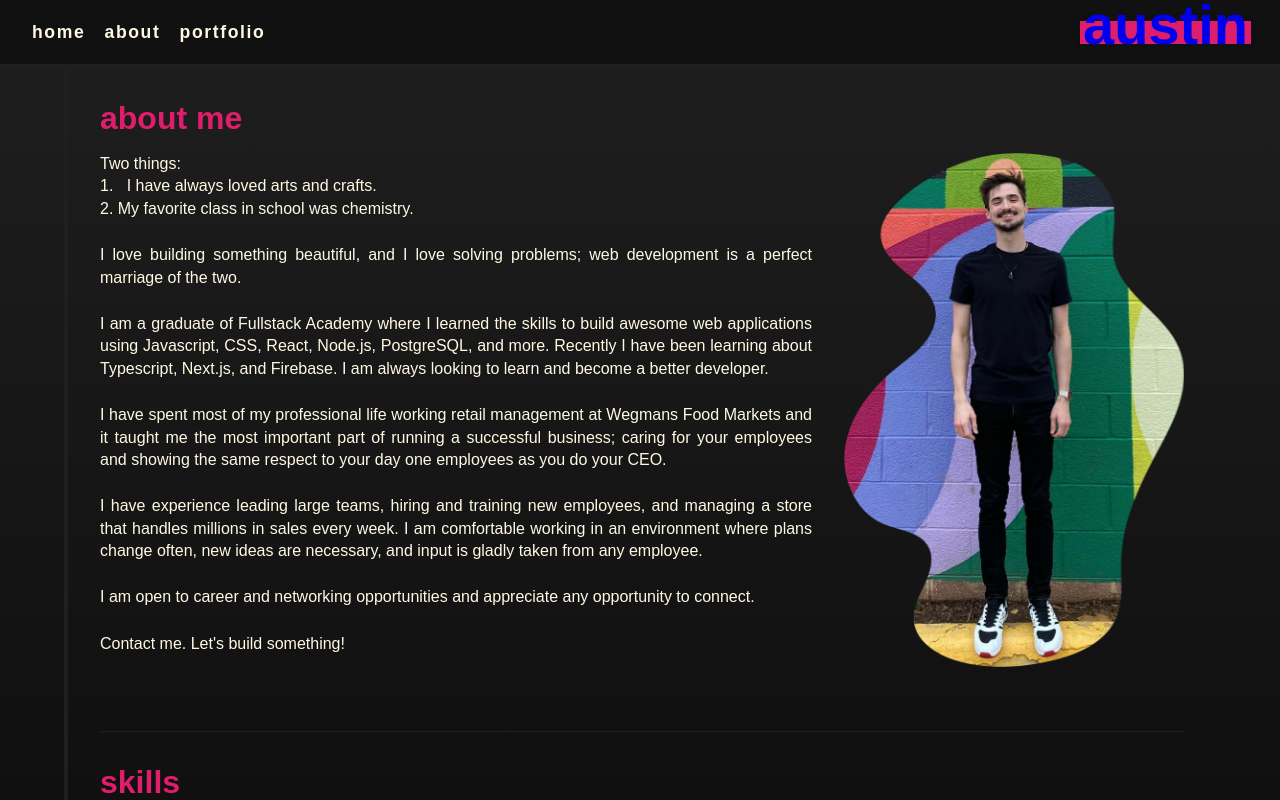
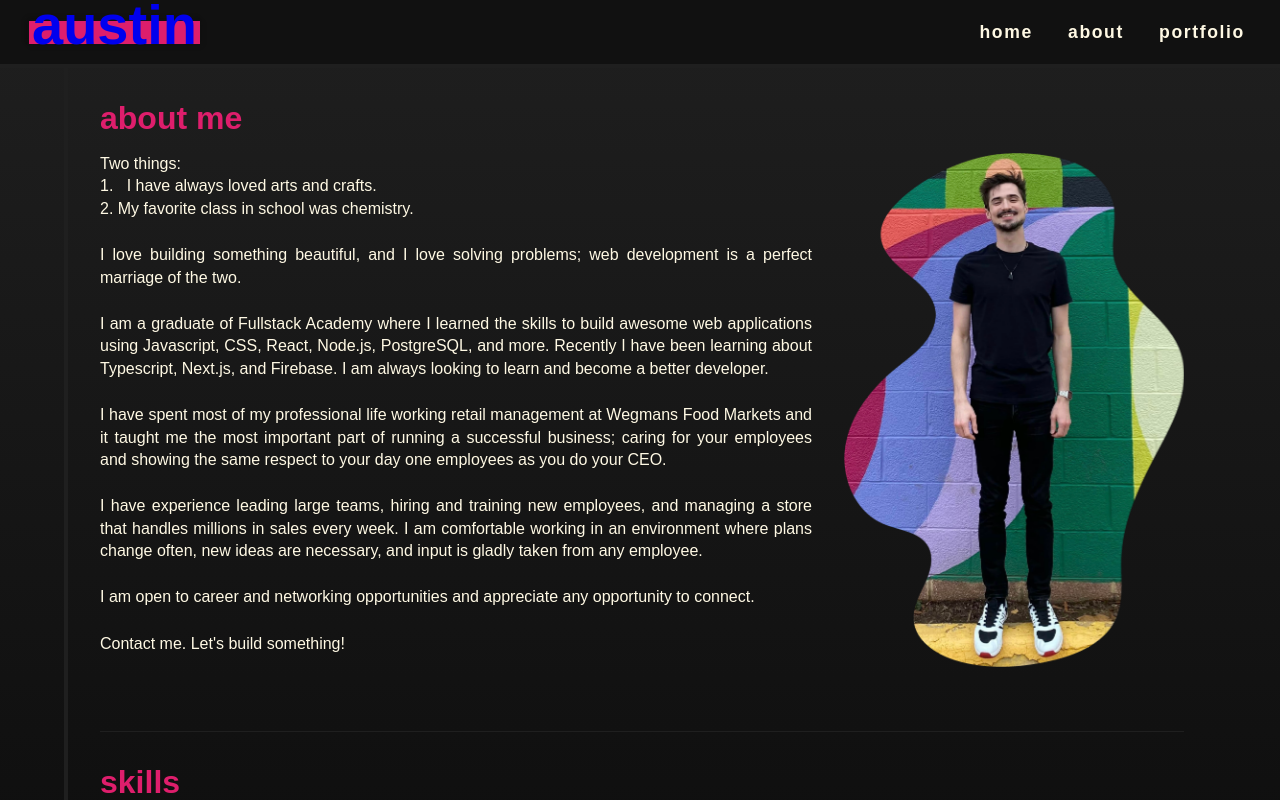
Before and after one commit to austin1052/Au, a React (Create React App) app: page /about in a window 1280 px wide. Shown: the top 800 px of the page. Built offline with nearby package versions, Linux system fonts and the light colour scheme; a web font is replaced by a local one.

Commit message:
move mobile logo to left

```diff
--- a/src/components/DesktopNav.js
+++ b/src/components/DesktopNav.js
@@ -7,15 +7,6 @@ const DesktopNav = () => {
   return (
     <>
       <nav className="desktop--nav">
-        <ul className="desktop--nav--menu--items">
-          {NavData.map((item, index) => {
-            return (
-              <li key={index} className={item.cName + " desktop--nav--text"}>
-                <Link to={item.path}>{item.title}</Link>
-              </li>
-            );
-          })}
-        </ul>
         <div className="desktop--logo--container">
           {/* <Link to="/" aria-label="link to home page">
             <img src="/images/Austin-logo.png" alt="Austin logo" className="logo logo--large" />
@@ -26,6 +17,15 @@ const DesktopNav = () => {
             </h1>
           </Link>
         </div>
+        <ul className="desktop--nav--menu--items">
+          {NavData.map((item, index) => {
+            return (
+              <li key={index} className={item.cName + " desktop--nav--text"}>
+                <Link to={item.path}>{item.title}</Link>
+              </li>
+            );
+          })}
+        </ul>
       </nav>
     </>
   );
--- a/src/components/Navbar.js
+++ b/src/components/Navbar.js
@@ -17,7 +17,7 @@ const Navbar = ({ setMenuOpen, menuOpen, mobileDisplay }) => {
   return (
     <>
       <div className={sidebar ? "navbar active" : "navbar"}>
-        {!mobileDisplay && <div className="spacer"></div>}
+        {/* {!mobileDisplay && <div className="spacer"></div>} */}
         <div className="logo--container">
           {/* <Link to="/" aria-label="homepage">
             <img
--- a/src/css/DesktopNav.css
+++ b/src/css/DesktopNav.css
@@ -23,7 +23,7 @@
 
 .desktop--nav--menu--items a {
   font-size: 1.1rem;
-  margin-right: 1rem;
+  margin-left: 2rem;
   border: none;
 }
 
--- a/src/css/Navbar.css
+++ b/src/css/Navbar.css
@@ -25,7 +25,7 @@
   font-size: 3.5rem;
   text-transform: lowercase;
   margin-bottom: 1rem;
-  margin-left: 4rem;
+  /* margin-left: 4rem; */
 }
 
 .logo--link:visited {
```
